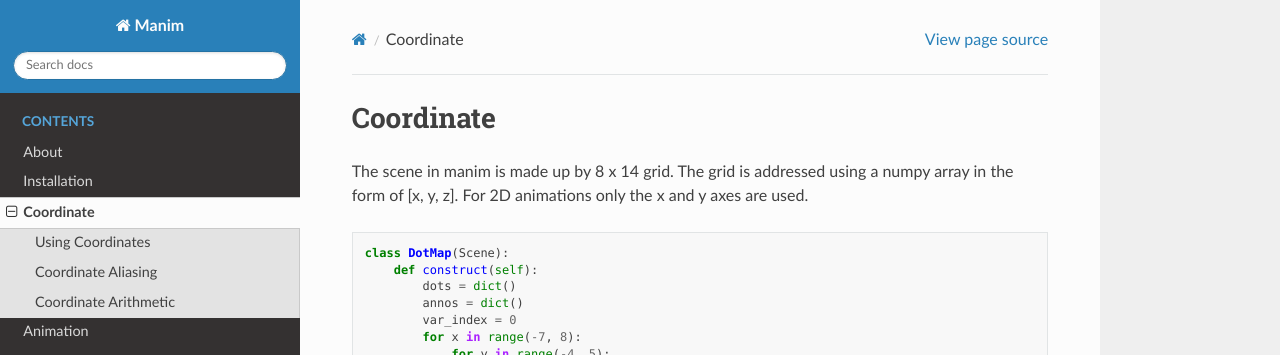
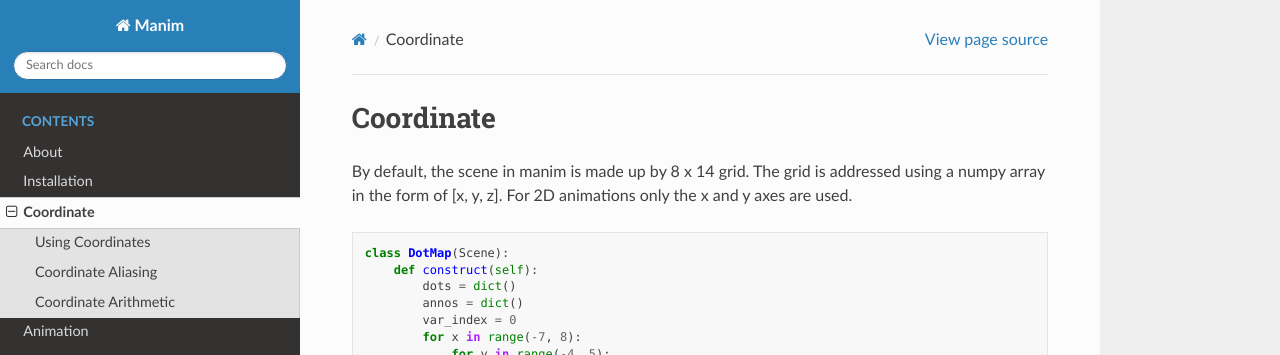
Before and after one commit to 3b1b/manim, a Sphinx documentation site: the page built from docs/source/coordinate.rst, in a window 1280 px wide and 1400 px high. Shown: the top 355 px of the window. Built offline with Sphinx 7.4.7 and the Read the Docs theme 2.0.0, drawn with Linux system fonts in a browser that asks for light colours; pages that are not in the unit, such as notebooks, are missing from menus; some of the changed text lies outside the part shown.

Commit message:
Fix wording

```diff
--- a/docs/source/coordinate.rst
+++ b/docs/source/coordinate.rst
@@ -1,7 +1,7 @@
 Coordinate
 ==========
 
-The scene in manim is made up by 8 x 14 grid. The grid is addressed using a numpy
+By default, the scene in manim is made up by 8 x 14 grid. The grid is addressed using a numpy
 array in the form of [x, y, z]. For 2D animations only the x and y axes are used.
 
 .. code-block:: python
```
Also changed, not shown: other parts of docs/source/coordinate.rst (+1 -1 lines).
